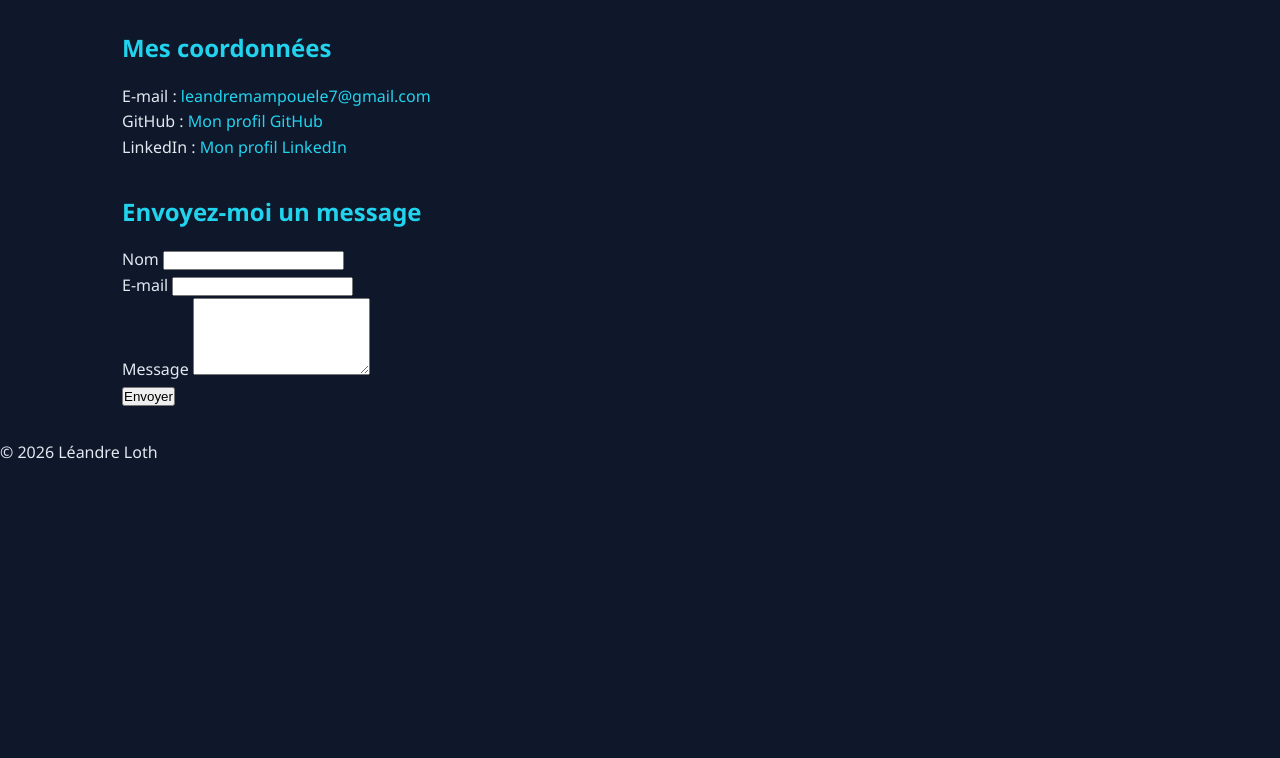
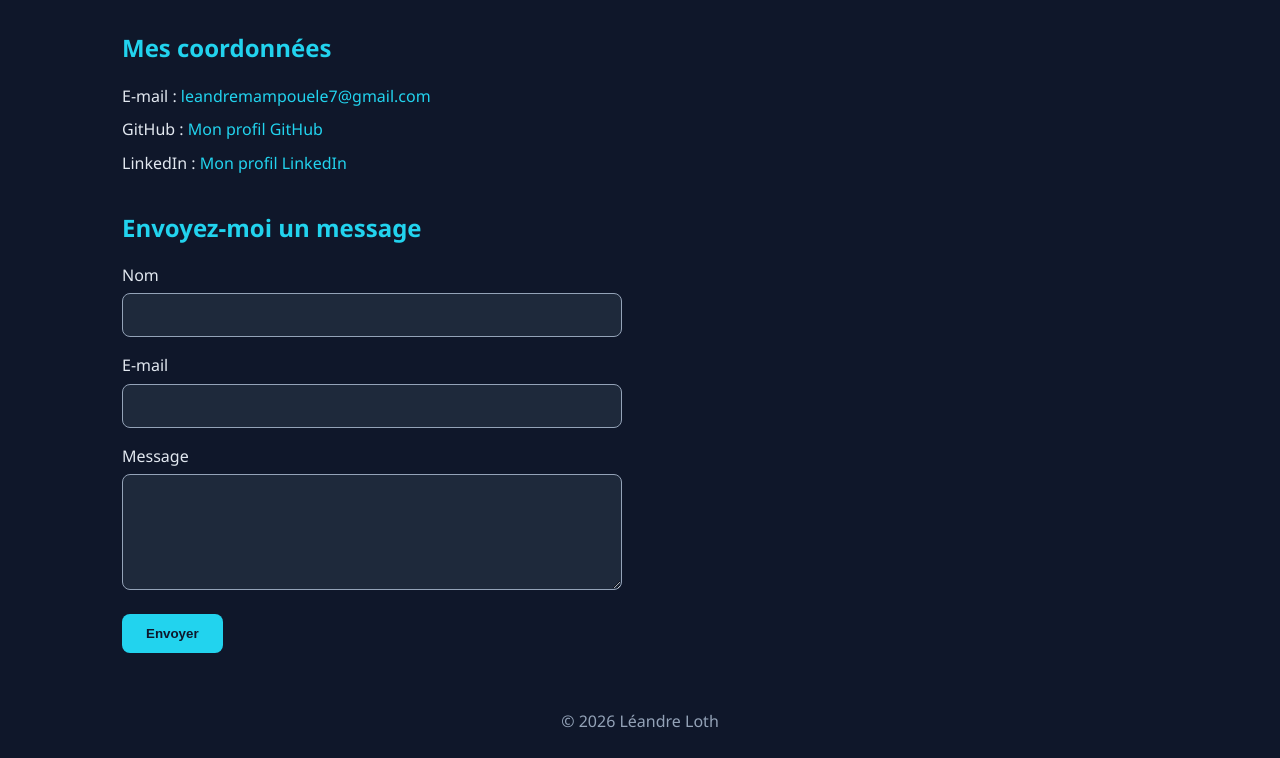
Before and after one commit to LeandreMampouele/Portfolio, a plain HTML site: page contact.html in a window 1280 px wide. Shown: the part 170-928 px from the top of the page. Before the commit the page ends 800 px from the top, so only its background shows below. Drawn offline with Linux system fonts and the light colour scheme.

Commit message:
CSS : formulaire de contact et footer

```diff
--- a/css/style.css
+++ b/css/style.css
@@ -135,3 +135,56 @@ progress {
     padding: 1.5rem;
     border-radius: 12px;
 }
+
+/* Mail et footer */
+form {
+    max-width: 500px;
+}
+
+.champ {
+    margin-bottom: 1rem;
+}
+
+label {
+    display: block;
+    margin-bottom: 0.3rem;
+}
+
+input, textarea {
+    width: 100%;
+    padding: 0.75rem;
+    background: var(--fond-carte);
+    color: var(--texte);
+    border: 1px solid var(--texte-secondaire);
+    border-radius: 8px;
+    font-family: inherit;
+}
+
+textarea {
+    resize: vertical;
+}
+
+input:focus, textarea:focus {
+    outline: none;
+    border-color: var(--accent);
+}
+
+button {
+    background: var(--accent);
+    color: var(--fond);
+    padding: 0.75rem 1.5rem;
+    border: none;
+    border-radius: 8px;
+    font-weight: bold;
+    cursor: pointer;
+}
+
+footer {
+    text-align: center;
+    padding: 1.5rem;
+    color: var(--texte-secondaire);
+}
+
+.infos li {
+    margin-bottom: 0.5rem;
+}
```
